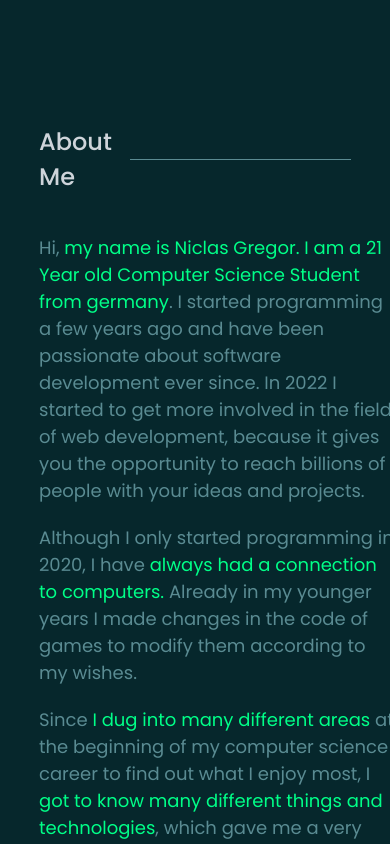
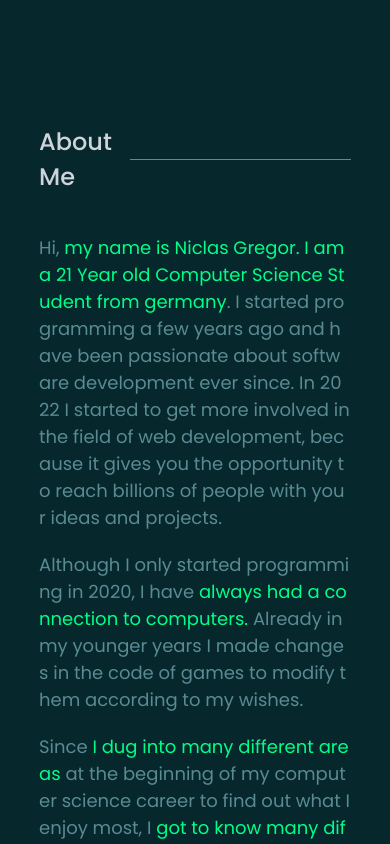
Before and after one commit to NiclasDev63/PortfolioWebsiteV2, a React (Create React App) app: page / in a window 390 px wide. Shown: the part 720-1564 px from the top of the page. Built offline with nearby package versions, Linux system fonts and the light colour scheme.

Commit message:
fixed text overflow in about me section

```diff
--- a/src/Sections/AboutMe/AboutMe.module.css
+++ b/src/Sections/AboutMe/AboutMe.module.css
@@ -119,6 +119,10 @@
 }
 
 @media screen and (max-width: 480px) {
+    .aboutMeSection {
+        word-break: break-all;
+    }
+
     .aboutMeTitle {
         font-size: var(--font-size-5);
     }
```
